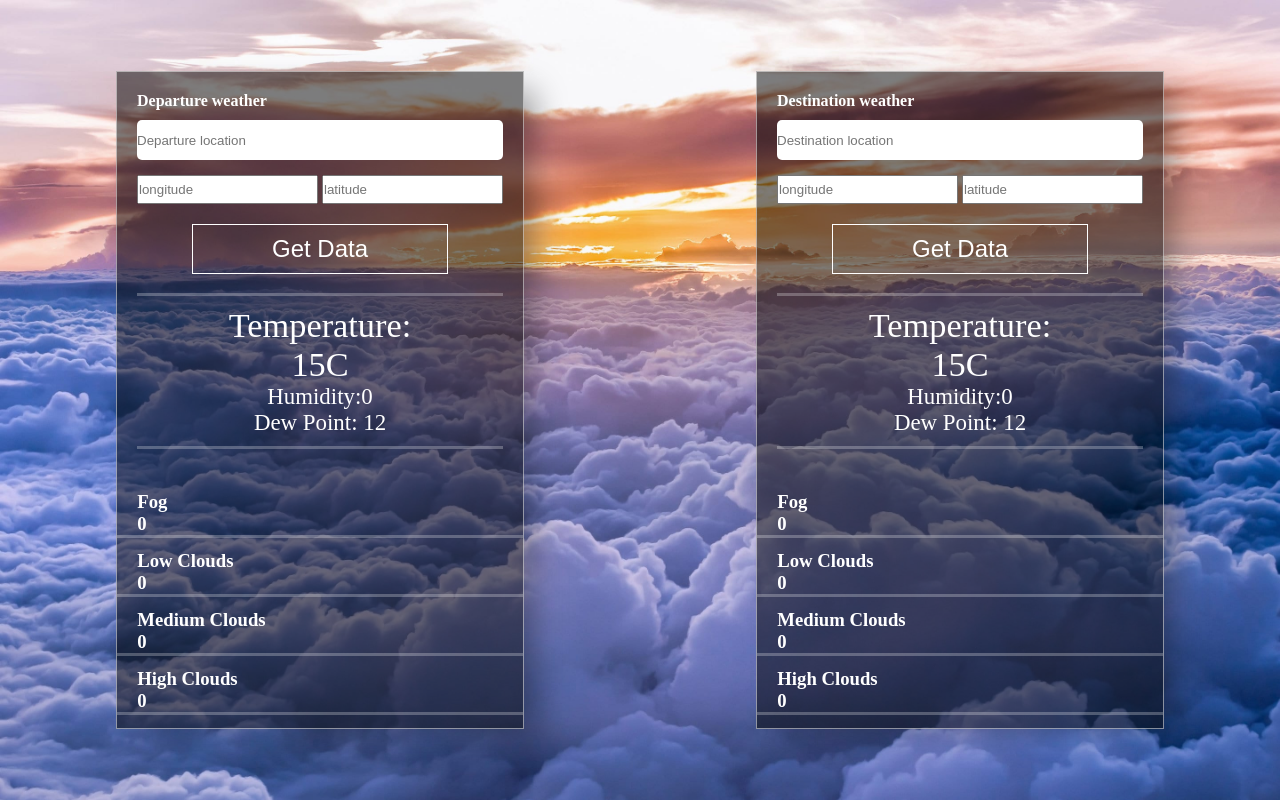
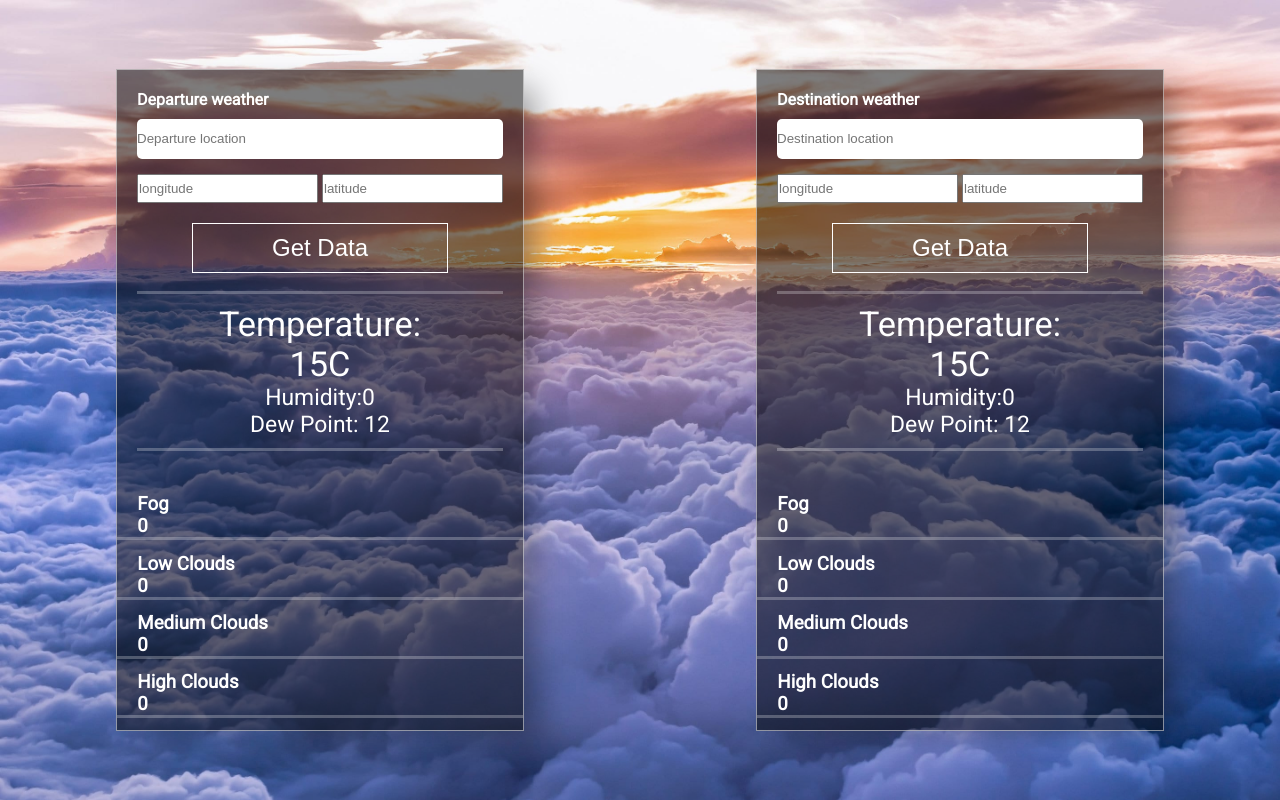
Before and after one commit to MiroIGPM/Weather-app, a plain HTML site: page index.html in a window 1280 px wide. Drawn offline with nearby package versions, Linux system fonts and the light colour scheme; no server answers.

Commit message:
adding all differences

```diff
--- a/css/style.css
+++ b/css/style.css
@@ -7,6 +7,7 @@ body{
     color: white;
     background-image: url(../images/weather_back-min.jpg);
     background-size: cover;
+    font-family: 'Roboto', sans-serif;
 }
 
 .container{
--- a/index.html
+++ b/index.html
@@ -4,6 +4,12 @@
     <meta charset="UTF-8">
     <meta name="viewport" content="width=device-width, initial-scale=1.0">
     <meta http-equiv="X-UA-Compatible" content="ie=edge">
+
+    <script defer src="https://ajax.googleapis.com/ajax/libs/jquery/3.4.1/jquery.min.js"></script>
+    <script defer src="js/main.js"></script>
+
+    <link href="https://fonts.googleapis.com/css?family=Roboto&display=swap" rel="stylesheet">
+    <link rel="stylesheet" href="css/style.css">
 
     <title>Weather app</title>
 
```
